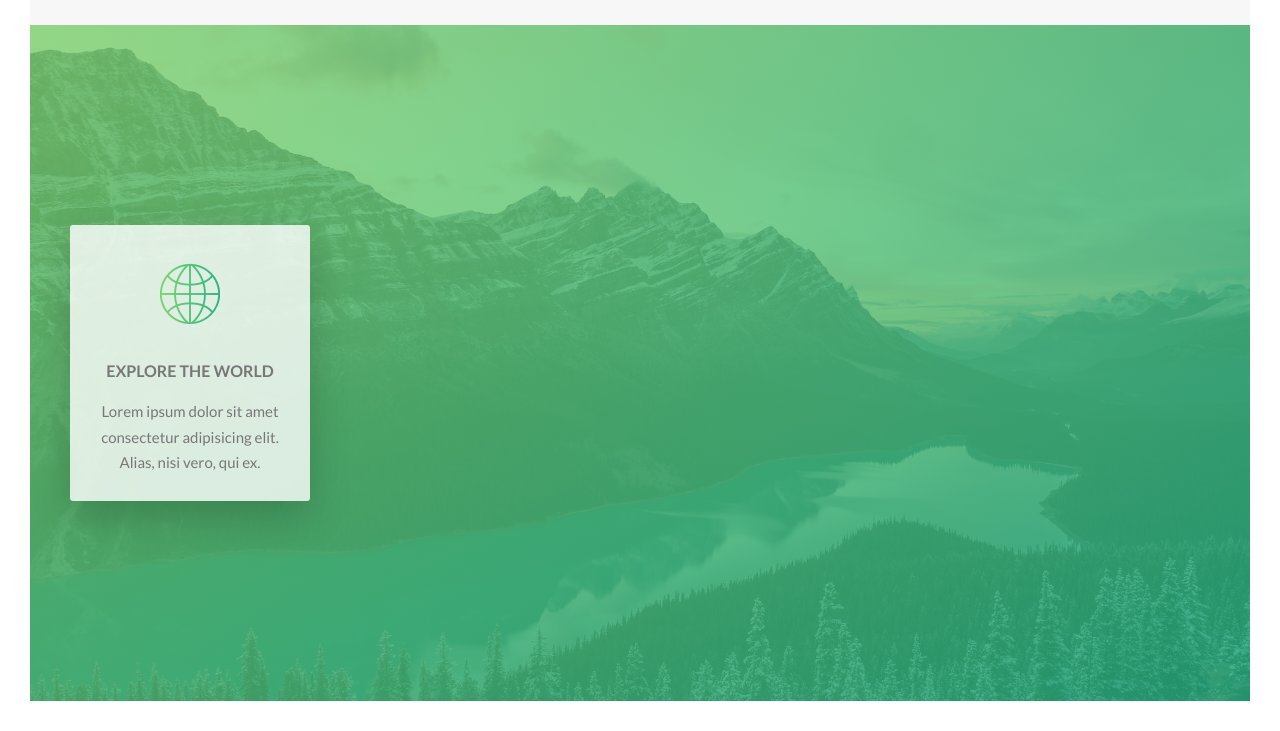
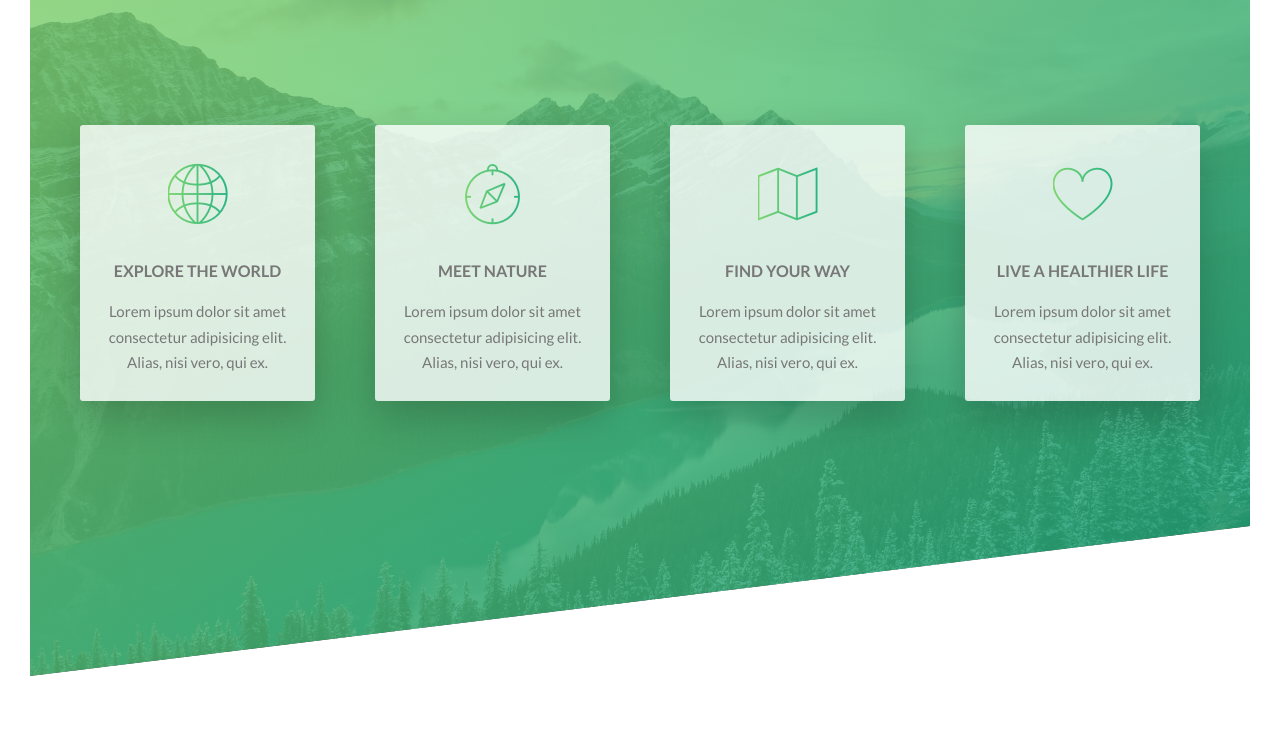
Before and after one commit to cmcarreiro/advanced-css-natours, a website: page index.html in a window 1280 px wide. Shown: the part 1586-2317 px from the top of the page. After the commit the page ends 2262 px from the top, so only its background shows below. Drawn offline with Linux system fonts and the light colour scheme.

Commit message:
[FeatureBox] Styled feautre box

```diff
--- a/index.html
+++ b/index.html
@@ -62,6 +62,7 @@
             <section class="section-features">
 
                 <div class="row">
+
                     <div class="col-1-of-4">
                         <div class="feature-box">
                             <i class="feature-box__icon icon-basic-world"></i>
@@ -71,6 +72,37 @@
                             </p>
                         </div>
                     </div>
+
+                    <div class="col-1-of-4">
+                        <div class="feature-box">
+                            <i class="feature-box__icon icon-basic-compass"></i>
+                            <h3 class="heading-terciary u-margin-bottom-small">Meet Nature</h3>
+                            <p class="feature-box__text">
+                                Lorem ipsum dolor sit amet consectetur adipisicing elit. Alias, nisi vero, qui ex.
+                            </p>
+                        </div>
+                    </div>
+
+                    <div class="col-1-of-4">
+                        <div class="feature-box">
+                            <i class="feature-box__icon icon-basic-map"></i>
+                            <h3 class="heading-terciary u-margin-bottom-small">Find your way</h3>
+                            <p class="feature-box__text">
+                                Lorem ipsum dolor sit amet consectetur adipisicing elit. Alias, nisi vero, qui ex.
+                            </p>
+                        </div>
+                    </div>
+
+                    <div class="col-1-of-4">
+                        <div class="feature-box">
+                            <i class="feature-box__icon icon-basic-heart"></i>
+                            <h3 class="heading-terciary u-margin-bottom-small">Live a healthier life</h3>
+                            <p class="feature-box__text">
+                                Lorem ipsum dolor sit amet consectetur adipisicing elit. Alias, nisi vero, qui ex.
+                            </p>
+                        </div>
+                    </div>
+
                 </div>
             </section>
 
--- a/sass/components/_feature-box.scss
+++ b/sass/components/_feature-box.scss
@@ -5,6 +5,9 @@
     text-align: center;
     border-radius: 3px;
     box-shadow: 0 1.5rem 4rem rgba($color-black, .2);
+    transition: transform .3s;
+
+
     &__icon {
         font-size: 6rem;
         margin-bottom: .5rem;
@@ -14,6 +17,10 @@
         color: transparent;
     }
 
+    &:hover {
+        transform: translateY(-1.5rem) scale(1.03);
+    }
+
     &__text {
 
     }
```
Also changed, not shown: css/style.css.
